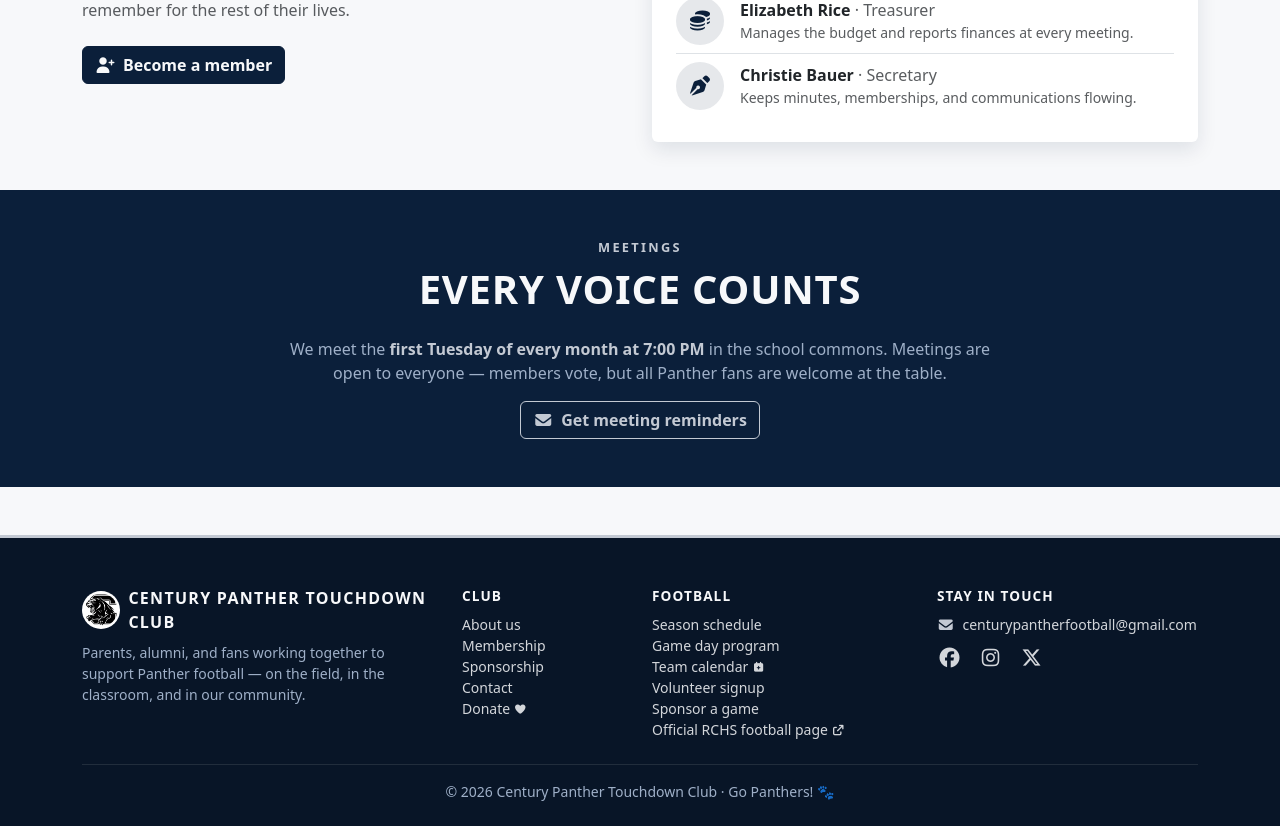
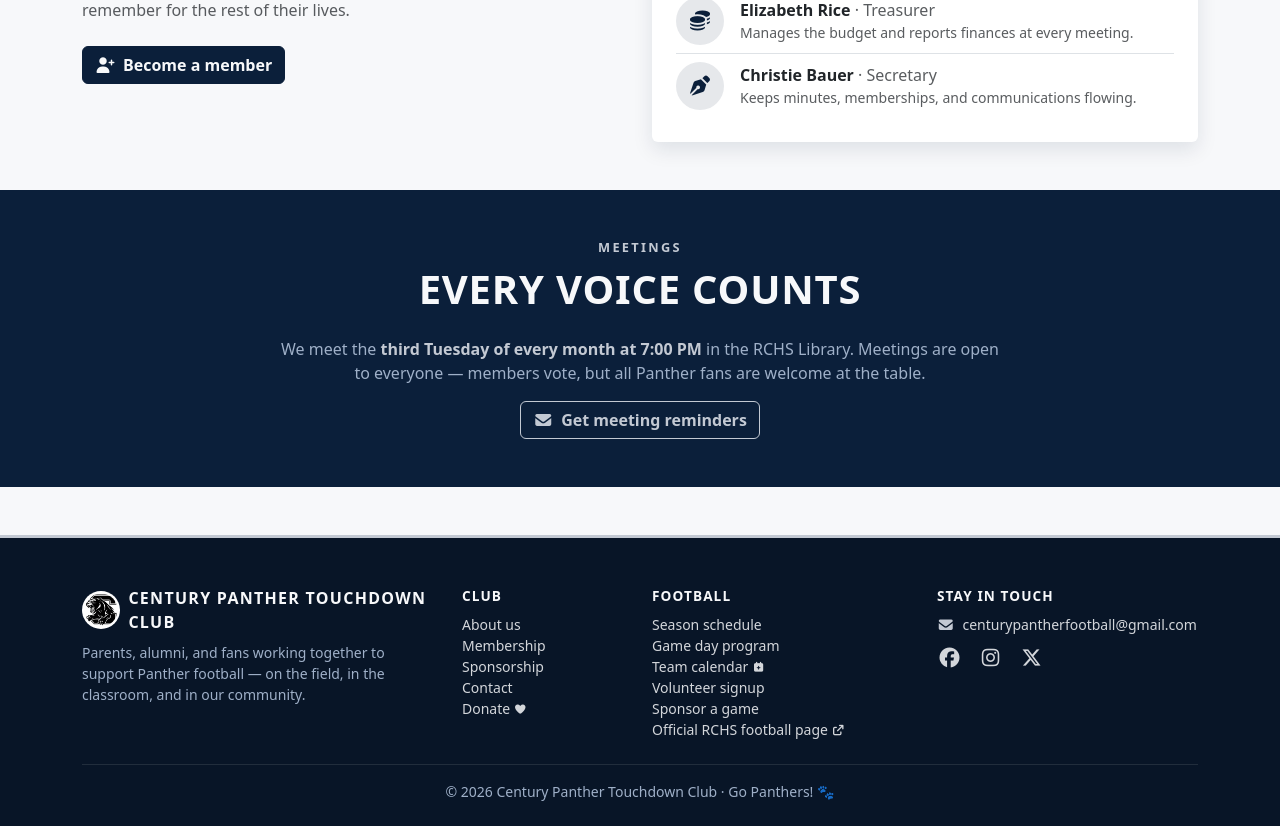
Before and after one commit to Artistan/pool, an Angular app: page /about in a window 1280 px wide. Shown: the part 656-1482 px from the top of the page. Built offline with nearby package versions, Linux system fonts and the light colour scheme.

Commit message:
Update meeting details: third Tuesday monthly in the RCHS Library
Applied on the About meetings section, Contact game-day card, and the
home-page announcement. 7:00 PM time retained from the previous copy.

```diff
--- a/src/app/pages/about.component.ts
+++ b/src/app/pages/about.component.ts
@@ -69,8 +69,8 @@ import { BOARD_MEMBERS } from '../club-board';
         <div class="row justify-content-center">
           <div class="col-lg-8 text-center">
             <p style="color: var(--panther-muted);">
-              We meet the <strong class="text-silver">first Tuesday of every month at 7:00 PM</strong>
-              in the school commons. Meetings are open to everyone — members vote, but all
+              We meet the <strong class="text-silver">third Tuesday of every month at 7:00 PM</strong>
+              in the RCHS Library. Meetings are open to everyone — members vote, but all
               Panther fans are welcome at the table.
             </p>
             <a routerLink="/contact" class="btn btn-outline-silver">
--- a/src/app/pages/contact.component.ts
+++ b/src/app/pages/contact.component.ts
@@ -41,7 +41,7 @@ import { CONTACT_EMAIL } from '../site-links';
                   and volunteer sign-ups at every home game.
                 </p>
                 <p class="small text-muted mb-0">
-                  Or join the monthly meeting: <strong>first Tuesday, 7:00 PM, school commons.</strong>
+                  Or join the monthly meeting: <strong>third Tuesday, 7:00 PM, RCHS Library.</strong>
                 </p>
               </div>
             </div>
--- a/src/app/pages/home.component.ts
+++ b/src/app/pages/home.component.ts
@@ -168,7 +168,7 @@ export class HomeComponent {
     {
       icon: 'fa-solid fa-calendar-check',
       title: 'Monthly club meeting',
-      text: 'First Tuesday of each month, 7:00 PM in the school commons — everyone welcome.',
+      text: 'Third Tuesday of each month, 7:00 PM in the RCHS Library — everyone welcome.',
     },
     {
       icon: 'fa-solid fa-shirt',
```
